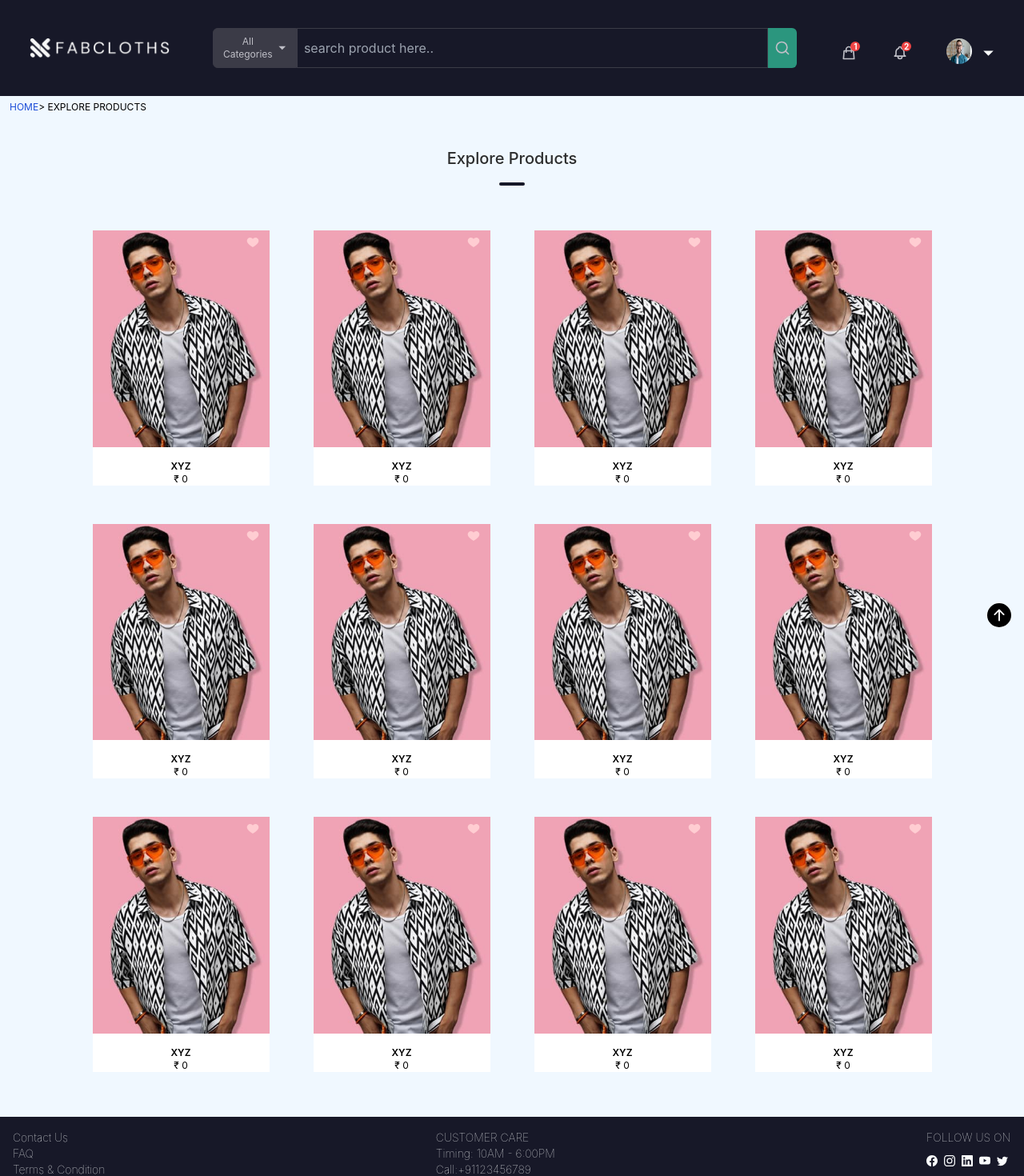
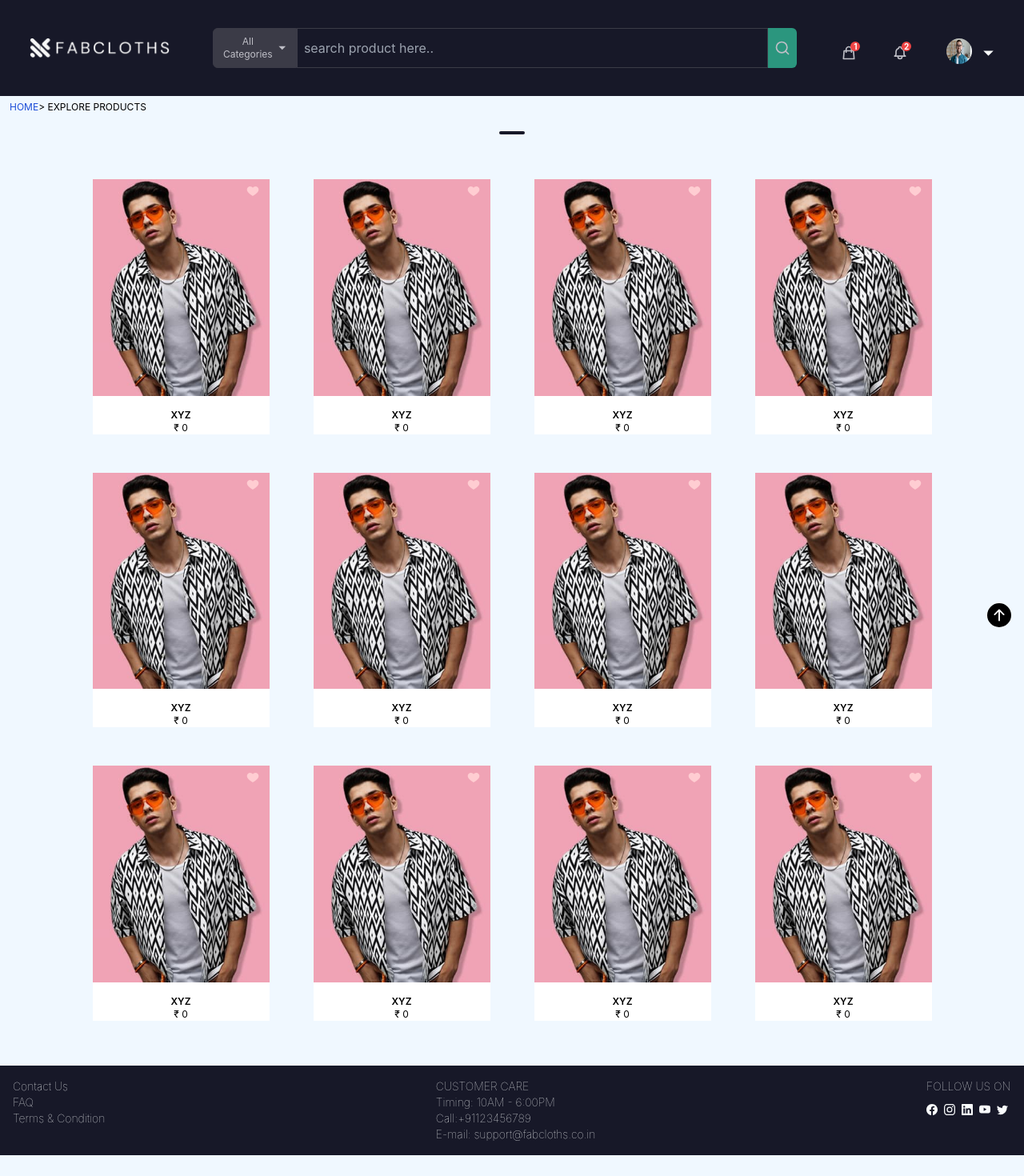
Before and after one commit to sahishanu/ecom-fe, a Next.js app: page /productlisting in a window 1280 px wide. Shown: the top 1470 px of the page at 80% size. After the commit the page ends 1444 px from the top, so only its background shows below. Built offline with nearby package versions, Linux system fonts and the light colour scheme; a web font is replaced by a local one.

Commit message:
product details page added

```diff
--- a/src/components/Proctuctview.tsx
+++ b/src/components/Proctuctview.tsx
@@ -1,3 +1,4 @@
+import Link from "next/link";
 import React from "react";
 import{ FcLikePlaceholder } from 'react-icons/fc'
 
@@ -24,12 +25,14 @@ interface ProductProp{
     new?:boolean;
     discription?:string;
     imgUrl:string;
+    path:string;
 
 }
-export const Product:React.FC<ProductProp>=({name,cost,imgUrl})=>{
+export const Product:React.FC<ProductProp>=({name,cost,imgUrl,path})=>{
 return (
 
          <div className=" m-4 w-[85%] mx-auto hover:scale-110 transition-transform duration-300 ">
+            <Link href={path}>
             <div className=" relative">
                 <div className=" absolute text-black top-[2%] left-[87%]">
                     <FcLikePlaceholder/>
@@ -45,7 +48,7 @@ return (
             </div>
             </div>
             </div>
-
+            </Link>
         </div>
 
 )
--- a/src/components/Sectionheader.tsx
+++ b/src/components/Sectionheader.tsx
@@ -6,7 +6,7 @@ interface Sectionheaderprop{
 
 export const Sectionheader:React.FC<Sectionheaderprop>=({title,subtitle})=>{
     return(
-        <div className="mt-10 w-[100%] text-center ">
+        <div className="mt-5 w-[100%] text-center ">
             <div className="font-medium text-xl text-[#111111e1]">
                 {title}
             </div>
--- a/src/components/Sectionview.tsx
+++ b/src/components/Sectionview.tsx
@@ -3,6 +3,7 @@ import Image from "next/image"
 import { Sectionheader } from "./Sectionheader"
 import { Product, ProductSmall } from "./Proctuctview"
 import { Viewmore } from "./Viewmore"
+import React from "react"
 
 
 export const StoreunderSection=()=>{
@@ -57,37 +58,41 @@ return (
 )
 }
 
-export const ExploreProducts=()=>{
+interface ExploreProductsProps{
+    title:string;
+    subtitle?:string;
+}
+export const ExploreProducts:React.FC<ExploreProductsProps>=({title,subtitle})=>{
     return(<div>
-<Sectionheader title={"Explore Products"} subtitle={" Be the first to wear the newest trend"} />
+<Sectionheader title={title} subtitle={subtitle} />
 <div className="grid grid-cols-4 gap-4  mt-10 w-[85%] mx-auto">
     <div className="   ">
-    <Product name={"xyz"} cost={0} imgUrl={"./images/productsm/shirt.jpg"}/>
+    <Product name={"xyz"} cost={0} imgUrl={"./images/productsm/shirt.jpg"} path={"/productdetails"}/>
     </div>
     <div className=" ">
-    <Product name={"xyz"} cost={0} imgUrl={"./images/productsm/shirt.jpg"}/>
+    <Product name={"xyz"} cost={0} imgUrl={"./images/productsm/shirt.jpg"} path={""}/>
     </div>
     <div className=" ">
-    <Product name={"xyz"} cost={0} imgUrl={"./images/productsm/shirt.jpg"}/>
+    <Product name={"xyz"} cost={0} imgUrl={"./images/productsm/shirt.jpg"} path={""}/>
     </div>
     <div className="   ">
-    <Product name={"xyz"} cost={0} imgUrl={"./images/productsm/shirt.jpg"}/>
+    <Product name={"xyz"} cost={0} imgUrl={"./images/productsm/shirt.jpg"} path={""}/>
     </div>
     <div className=" ">
-    <Product name={"xyz"} cost={0} imgUrl={"./images/productsm/shirt.jpg"}/>
+    <Product name={"xyz"} cost={0} imgUrl={"./images/productsm/shirt.jpg"} path={""}/>
     </div>
     <div className=" ">
-    <Product name={"xyz"} cost={0} imgUrl={"./images/productsm/shirt.jpg"}/>
+    <Product name={"xyz"} cost={0} imgUrl={"./images/productsm/shirt.jpg"} path={""}/>
     </div>
     <div className="   ">
-    <Product name={"xyz"} cost={0} imgUrl={"./images/productsm/shirt.jpg"}/>
+    <Product name={"xyz"} cost={0} imgUrl={"./images/productsm/shirt.jpg"} path={""}/>
     </div>
     <div className=" ">
-    <Product name={"xyz"} cost={0} imgUrl={"./images/productsm/shirt.jpg"}/>
+    <Product name={"xyz"} cost={0} imgUrl={"./images/productsm/shirt.jpg"} path={""}/>
     </div>
     </div>
         <div className=" flex justify-center mt-4">
-            <Viewmore text={"View all products"} path="productlisting"/>
+            <Viewmore text={"View all products"} path="productlisting" title={"Explore product"}/>
         </div>
 
     </div>
--- a/src/components/Viewmore.tsx
+++ b/src/components/Viewmore.tsx
@@ -3,14 +3,27 @@ import React from "react";
 import { AiOutlineArrowRight } from "react-icons/ai"
 interface ViewmoreProps{
     text:string;
-    path?:string
+    path?:string;
+    title:string;
+    subtitle?:string;
+
+}
+interface ProductsProps{
+    title:string;
+
 }
 
-export const Viewmore:React.FC<ViewmoreProps>=({text,path})=>{
+
+export const Viewmore:React.FC<ViewmoreProps>=({text,path,title})=>{
 const pathUrl:string="/"+path;
+const propsToSend= {
+    title: title,
+  };
+  console.log(propsToSend);
 return (
+
     <div>
-    <Link href={pathUrl}>
+    <Link href={{pathname:pathUrl, query:propsToSend}}>
     <button className="flex items-center hover:text-[#F9FBFC] hover:bg-[#171828]  border-2 font-semibold text-xs uppercase border-[#171828] w-fit px-4 py-3  ">
        <span > {text}</span>
        <span className="ml-2" > <AiOutlineArrowRight className="font-bold" size={20}/></span>
--- /dev/null
+++ b/src/pages/productdetails.tsx
@@ -0,0 +1,10 @@
+
+const productlisting=()=>{
+    return (
+        <div>
+            product details....
+        </div>
+    )
+}
+
+export default productlisting;
--- a/src/pages/productlisting.tsx
+++ b/src/pages/productlisting.tsx
@@ -4,57 +4,64 @@ import Navbar from "@/components/Navbar"
 import { Product } from "@/components/Proctuctview";
 import { Sectionheader } from "@/components/Sectionheader";
 import Link from "next/link";
+import { useRouter } from "next/router";
 import React from "react"
 import {} from "react-icons"
 import { BsFillArrowUpCircleFill } from "react-icons/bs";
 
+interface Props{
+    title:string;
+    subtitle?:string;
+}
+
 const productlisting:React.FC<{}>=()=>{
 
-
-
+    const router =useRouter();
+    const title =router.query.title as string;
+    console.log(router.query);
     return (
         <div>
             <Navbar/>
             <span className="uppercase text-xs px-3  "><Link className="text-blue-700" href={"/"}>home</Link>&gt; Explore Products</span>
 
-            <Sectionheader  title={"Explore Products"}/>
+            <Sectionheader  title={title}/>
             <div>
             <div className="grid grid-cols-4 gap-4  mt-10 w-[85%] mx-auto">
             <div className="   ">
-    <Product name={"xyz"} cost={0} imgUrl={"./images/productsm/shirt.jpg"}/>
+    <Product name={"xyz"} cost={0} imgUrl={"./images/productsm/shirt.jpg"} path={"/productdetails"}/>
     </div>
     <div className="   ">
-    <Product name={"xyz"} cost={0} imgUrl={"./images/productsm/shirt.jpg"}/>
+    <Product name={"xyz"} cost={0} imgUrl={"./images/productsm/shirt.jpg"} path={""}/>
     </div>
     <div className="   ">
-    <Product name={"xyz"} cost={0} imgUrl={"./images/productsm/shirt.jpg"}/>
+    <Product name={"xyz"} cost={0} imgUrl={"./images/productsm/shirt.jpg"} path={""}/>
     </div>
     <div className="   ">
-    <Product name={"xyz"} cost={0} imgUrl={"./images/productsm/shirt.jpg"}/>
+    <Product name={"xyz"} cost={0} imgUrl={"./images/productsm/shirt.jpg"} path={""}/>
     </div>
     <div className="   ">
-    <Product name={"xyz"} cost={0} imgUrl={"./images/productsm/shirt.jpg"}/>
+    <Product name={"xyz"} cost={0} imgUrl={"./images/productsm/shirt.jpg"} path={""}/>
     </div>
     <div className="   ">
-    <Product name={"xyz"} cost={0} imgUrl={"./images/productsm/shirt.jpg"}/>
+    <Product name={"xyz"} cost={0} imgUrl={"./images/productsm/shirt.jpg"} path={""}/>
     </div>
     <div className="   ">
-    <Product name={"xyz"} cost={0} imgUrl={"./images/productsm/shirt.jpg"}/>
+    <Product name={"xyz"} cost={0} imgUrl={"./images/productsm/shirt.jpg"} path={""}/>
     </div>
     <div className="   ">
-    <Product name={"xyz"} cost={0} imgUrl={"./images/productsm/shirt.jpg"}/>
+    <Product name={"xyz"} cost={0} imgUrl={"./images/productsm/shirt.jpg"} path={""}/>
     </div>
     <div className="   ">
-    <Product name={"xyz"} cost={0} imgUrl={"./images/productsm/shirt.jpg"}/>
+    <Product name={"xyz"} cost={0} imgUrl={"./images/productsm/shirt.jpg"} path={""}/>
     </div>
     <div className="   ">
-    <Product name={"xyz"} cost={0} imgUrl={"./images/productsm/shirt.jpg"}/>
+    <Product name={"xyz"} cost={0} imgUrl={"./images/productsm/shirt.jpg"} path={""}/>
     </div>
     <div className="   ">
-    <Product name={"xyz"} cost={0} imgUrl={"./images/productsm/shirt.jpg"}/>
+    <Product name={"xyz"} cost={0} imgUrl={"./images/productsm/shirt.jpg"} path={""}/>
     </div>
     <div className="   ">
-    <Product name={"xyz"} cost={0} imgUrl={"./images/productsm/shirt.jpg"}/>
+    <Product name={"xyz"} cost={0} imgUrl={"./images/productsm/shirt.jpg"} path={""}/>
     </div>
     </div>
 
```
